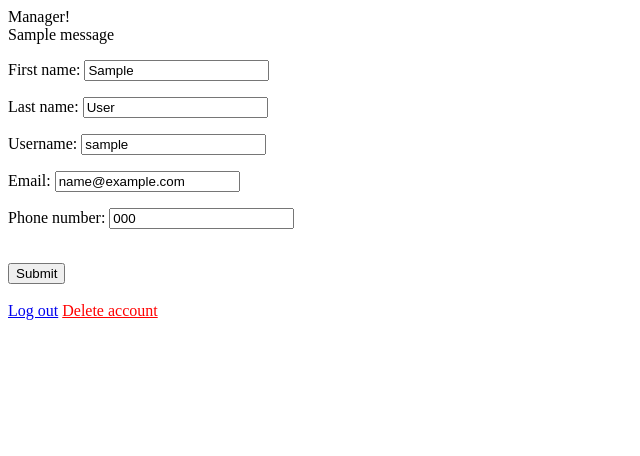
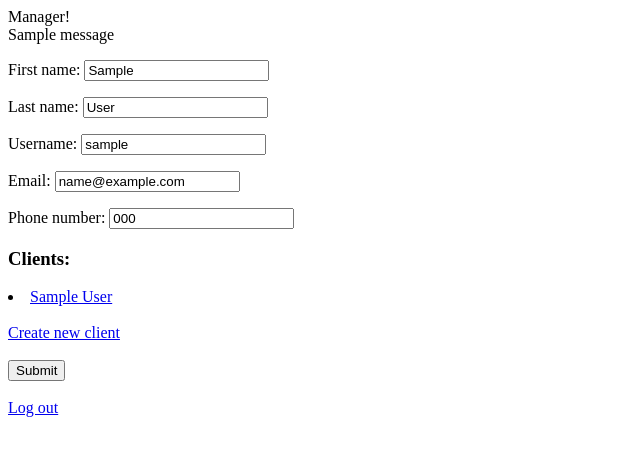
Before and after one commit to biloskurskyi/Digital-auto-service, a Django app: page /manager/profile/1/ in a window 1280 px wide. Shown: the top 456 px of the page, without its empty margins (0-640 px from the left). Run offline with Django 4.2, Linux system fonts and the light colour scheme; a user stored in the database is signed in; tables that the repository leaves empty hold one stand-in row (values such as "Sample post"); one stand-in notice (Sample message) is shown.

Commit message:
1st version for clients -new table -2 new forms -4 new templates -2 new controllers

```diff
--- a/DAS/accounts/forms.py
+++ b/DAS/accounts/forms.py
@@ -7,7 +7,7 @@ from django.contrib.auth.forms import (AuthenticationForm, UserChangeForm,
                                        UserCreationForm)
 from django.core.mail import send_mail
 
-from accounts.models import AccountUsers
+from accounts.models import AccountUsers, Client
 
 
 class UserLoginForm(AuthenticationForm):
@@ -79,3 +79,24 @@ class AccountProfileForm(UserChangeForm):
         super(AccountProfileForm, self).__init__(*args, **kwargs)
 
         self.fields['password'].widget = forms.HiddenInput()
+
+
+class CreateClientForm(forms.ModelForm):
+    class Meta:
+        model = Client
+        fields = '__all__'
+        exclude = ('owner',)
+        widgets = {
+            'date_of_birth': forms.DateInput(attrs={'type': 'date'}),
+        }
+
+
+class ClientForm(forms.ModelForm):
+    class Meta:
+        model = Client
+        fields = '__all__'
+        exclude = ('owner',)
+
+    def __init__(self, *args, **kwargs):
+        super(ClientForm, self).__init__(*args, **kwargs)
+        self.fields['date_of_birth'].widget = forms.DateInput(attrs={'type': 'date'})
--- a/DAS/accounts/templates/accounts/manager_profile.html
+++ b/DAS/accounts/templates/accounts/manager_profile.html
@@ -8,19 +8,31 @@
 </head>
 <body>
 <div class="profile">
-Manager!
+    Manager!
     {% for message in messages %}
         <div>{{ message }}</div>
     {% endfor %}
-    <form method="post" action="{% url 'accounts:owner_profile' pk=form.instance.pk %}">
+    <form method="post" action="{% url 'accounts:manager_profile' pk=form.instance.pk %}">
         {% csrf_token %}
         {{ form.as_p }}
+        <div>
+            <h3>Clients:</h3>
+            {% for client in clients %}
+                <li>
+                    <a href="{% url 'accounts:client_manager' pk=client.id %}">
+                        {{ client.first_name }} {{ client.last_name }}
+                    </a>
+                </li>
+            {% endfor %}
+        </div>
+    <br>
+        <a href="{% url 'accounts:manager_owner_create' user.id %}">Create new client</a>
+        <br>
         <br>
         <button type="submit">Submit</button>
         <br>
         <br>
         <a href="{% url 'accounts:log_out' %}">Log out</a>
-        <a href="{% url 'accounts:delete' user.id %}" style="color: red;">Delete account</a>
     </form>
 </div>
 </body>
--- a/DAS/accounts/urls.py
+++ b/DAS/accounts/urls.py
@@ -2,7 +2,8 @@ from django.contrib.auth.decorators import login_required
 from django.contrib.auth.views import LogoutView
 from django.urls import path
 from .views import (OwnerAccountProfileView, IndexView, MianView, UserLoginView, UserRegistrationView, AccountDelete,
-                    OwnerManagerAccountProfileView, ManagerAccountProfileView, CreateManagerView)
+                    OwnerManagerAccountProfileView, ManagerAccountProfileView, CreateManagerView, ClientOwnerCreateView,
+                    ClientManagerCreateView, ClientOwnerUpdateView, ClientManagerUpdateView)
 
 app_name = 'accounts'
 urlpatterns = [
@@ -21,4 +22,13 @@ urlpatterns = [
     path('manager/profile/<int:pk>/', login_required(ManagerAccountProfileView.as_view()), name='manager_profile'),
     path('create/manager/profile/<int:pk>/', login_required(CreateManagerView.as_view()), name='create_manager'),
 
+    path('owner/create/client/profile/<int:pk>/', login_required(ClientOwnerCreateView.as_view()),
+         name='client_owner_create'),
+    path('manager/create/client/profile/<int:pk>/', login_required(ClientManagerCreateView.as_view()),
+         name='manager_owner_create'),
+    path('owner/client/profile/<int:pk>/', login_required(ClientOwnerUpdateView.as_view()),
+         name='client_owner'),
+    path('manager/client/profile/<int:pk>/', login_required(ClientManagerUpdateView.as_view()),
+         name='client_manager'),
+
 ]
--- a/DAS/accounts/views.py
+++ b/DAS/accounts/views.py
@@ -1,14 +1,14 @@
-from common.views import TitleMixin, BaseView, CreateAccountView
+from common.views import TitleMixin, BaseView, CreateAccountView, AccountProfileView
 from django.contrib import messages
 from django.contrib.auth.views import LoginView
-from django.contrib.messages.views import SuccessMessageMixin
 from django.http import Http404
 from django.shortcuts import get_object_or_404
 from django.urls import reverse_lazy
 from django.views.generic import CreateView, UpdateView, DeleteView
 
-from .forms import AccountProfileForm, CreateAccountUserForm, UserLoginForm, CreateManagerUserForm
-from .models import AccountUsers
+from .forms import AccountProfileForm, CreateAccountUserForm, UserLoginForm, CreateManagerUserForm, CreateClientForm, \
+    ClientForm
+from .models import AccountUsers, Client
 
 
 class IndexView(BaseView):
@@ -56,20 +56,18 @@ class CreateManagerView(CreateAccountView):
         return kwargs
 
 
-class ManagerAccountProfileView(TitleMixin, UpdateView):
-    model = AccountUsers
-    form_class = AccountProfileForm
+class ManagerAccountProfileView(AccountProfileView):
     template_name = "accounts/manager_profile.html"
     title = 'DAS - manager account profile'
+    profile = 'manager_profile'
+    form_class = AccountProfileForm
 
     def get_context_data(self, **kwargs):
         context = super().get_context_data(**kwargs)
-        managers = self.object.get_managers()
-        context['managers'] = managers
+        manager = get_object_or_404(AccountUsers, id=self.request.user.owner_id)
+        clients = Client.objects.filter(owner=manager)
+        context['clients'] = clients
         return context
-
-    def get_success_url(self):
-        return reverse_lazy('accounts:profile', args=(self.object.id,))
 
     def dispatch(self, request, *args, **kwargs):
         profile_user = get_object_or_404(AccountUsers, pk=kwargs['pk'])
@@ -78,29 +76,24 @@ class ManagerAccountProfileView(TitleMixin, UpdateView):
             raise Http404("User not found")
         return super().dispatch(request, *args, **kwargs)
 
-    def form_valid(self, form):
-        messages.success(self.request, 'Profile updated successfully.')
-        return super().form_valid(form)
 
-    def form_invalid(self, form):
-        messages.error(self.request, 'Error updating profile.')
-        return super().form_invalid(form)
+class OwnerManagerAccountProfileView(AccountProfileView):
+    template_name = "accounts/owner_manager_profile.html"
+    title = 'DAS - manager account profile'
+    profile = 'owner_manager_profile'
 
 
-class OwnerManagerAccountProfileView(TitleMixin, UpdateView):
-    model = AccountUsers
-    form_class = AccountProfileForm
-    template_name = "accounts/owner_manager_profile.html"
-    title = 'DAS - manager account profile'
+class OwnerAccountProfileView(AccountProfileView):
+    template_name = 'accounts/owner_profile.html'
+    title = 'DAS - owner account profile'
+    profile = 'owner_profile'
 
     def get_context_data(self, **kwargs):
         context = super().get_context_data(**kwargs)
-        managers = self.object.get_managers()
-        context['managers'] = managers
+        owner = get_object_or_404(AccountUsers, id=self.request.user.id)
+        clients = Client.objects.filter(owner=owner)
+        context['clients'] = [client for client in clients]
         return context
-
-    def get_success_url(self):
-        return reverse_lazy('accounts:profile', args=(self.object.id,))
 
     def dispatch(self, request, *args, **kwargs):
         profile_user = get_object_or_404(AccountUsers, pk=kwargs['pk'])
@@ -108,45 +101,6 @@ class OwnerManagerAccountProfileView(TitleMixin, UpdateView):
         if (request.user != profile_user or not request.user.is_active) and profile_user.owner != request.user:
             raise Http404("User not found")
         return super().dispatch(request, *args, **kwargs)
-
-    def form_valid(self, form):
-        messages.success(self.request, 'Profile updated successfully.')
-        return super().form_valid(form)
-
-    def form_invalid(self, form):
-        messages.error(self.request, 'Error updating profile.')
-        return super().form_invalid(form)
-
-
-class OwnerAccountProfileView(TitleMixin, UpdateView):
-    model = AccountUsers
-    form_class = AccountProfileForm
-    template_name = "accounts/owner_profile.html"
-    title = 'DAS - owner account profile'
-
-    def get_context_data(self, **kwargs):
-        context = super().get_context_data(**kwargs)
-        managers = self.object.get_managers()
-        context['managers'] = managers
-        return context
-
-    def get_success_url(self):
-        return reverse_lazy('accounts:owner_profile', args=(self.object.id,))
-
-    def dispatch(self, request, *args, **kwargs):
-        profile_user = get_object_or_404(AccountUsers, pk=kwargs['pk'])
-        managers = self.request.user.get_managers()
-        if (request.user != profile_user or not request.user.is_active) and profile_user.owner != request.user:
-            raise Http404("User not found")
-        return super().dispatch(request, *args, **kwargs)
-
-    def form_valid(self, form):
-        messages.success(self.request, 'Profile updated successfully.')
-        return super().form_valid(form)
-
-    def form_invalid(self, form):
-        messages.error(self.request, 'Error updating profile.')
-        return super().form_invalid(form)
 
 
 class AccountDelete(TitleMixin, DeleteView):
@@ -176,3 +130,76 @@ class AccountDelete(TitleMixin, DeleteView):
     def form_invalid(self, form):
         messages.error(self.request, 'Error, profile was not deleted.')
         return super().form_invalid(form)
+
+
+class ClientOwnerCreateView(TitleMixin, CreateView):
+    model = Client
+    template_name = 'accounts/owner_create_client.html'
+    form_class = CreateClientForm
+
+    def form_valid(self, form):
+        owner_id = get_object_or_404(AccountUsers, id=self.request.user.id)
+        form.instance.owner = owner_id
+        return super().form_valid(form)
+
+    def get_success_url(self):
+        # print(f"Debug: self.object.id = {self.object.id}")
+        return reverse_lazy('accounts:owner_profile', args=(self.request.user.id,))
+
+    def dispatch(self, request, *args, **kwargs):
+        profile_user = get_object_or_404(AccountUsers, pk=kwargs['pk'])
+        if request.user != profile_user:
+            raise Http404("User not found")
+        return super().dispatch(request, *args, **kwargs)
+
+
+class ClientManagerCreateView(TitleMixin, CreateView):
+    model = Client
+    template_name = 'accounts/manager_create_client.html'
+    form_class = CreateClientForm
+
+    def form_valid(self, form):
+        form.instance.owner = self.request.user.owner
+        return super().form_valid(form)
+
+    def get_success_url(self):
+        return reverse_lazy('accounts:manager_profile', args=(self.request.user.id,))
+
+    def dispatch(self, request, *args, **kwargs):
+        profile_user = get_object_or_404(AccountUsers, pk=kwargs['pk'])
+        if request.user != profile_user:
+            raise Http404("User not found")
+        return super().dispatch(request, *args, **kwargs)
+
+
+class ClientOwnerUpdateView(TitleMixin, UpdateView):
+    model = Client
+    template_name = 'accounts/owner_client.html'
+    form_class = ClientForm
+
+    def get_success_url(self):
+        return reverse_lazy(f'accounts:client_owner', args=(self.object.id,))
+
+    def dispatch(self, request, *args, **kwargs):
+        profile_user = get_object_or_404(Client, pk=kwargs['pk'])
+        if (request.user != profile_user or not request.user.is_active) and profile_user.owner != request.user:
+            raise Http404("User not found")
+        return super().dispatch(request, *args, **kwargs)
+
+
+class ClientManagerUpdateView(TitleMixin, UpdateView):
+    model = Client
+    template_name = 'accounts/manager_client.html'
+    form_class = ClientForm
+
+    def get_success_url(self):
+        return reverse_lazy(f'accounts:client_manager', args=(self.object.id,))
+
+    def dispatch(self, request, *args, **kwargs):
+        profile_user = get_object_or_404(Client, pk=kwargs['pk'])
+        # print(request.user.owner_id)
+        # print(profile_user.owner_id)
+        if ((request.user != profile_user or not request.user.is_active)
+                and request.user.owner_id != profile_user.owner_id):
+            raise Http404("User not found")
+        return super().dispatch(request, *args, **kwargs)
--- a/DAS/common/views.py
+++ b/DAS/common/views.py
@@ -1,7 +1,12 @@
+from django.contrib import messages
 from django.contrib.messages.views import SuccessMessageMixin
-from django.views.generic import TemplateView, CreateView
+from django.http import Http404
+from django.shortcuts import get_object_or_404
+from django.urls import reverse_lazy
+from django.views.generic import TemplateView, CreateView, UpdateView
 
-from accounts.models import AccountUsers
+from accounts.forms import AccountProfileForm
+from accounts.models import AccountUsers, Client
 
 
 class TitleMixin:
@@ -19,3 +24,47 @@ class BaseView(TitleMixin, TemplateView):
 
 class CreateAccountView(TitleMixin, SuccessMessageMixin, CreateView):
     model = AccountUsers
+
+
+class AccountProfileView(TitleMixin, UpdateView):
+    model = AccountUsers
+    form_class = AccountProfileForm
+    profile = 'profile'
+
+    def get_context_data(self, **kwargs):
+        context = super().get_context_data(**kwargs)
+
+        managers = self.object.get_managers()
+        context['managers'] = managers
+
+        # owner = get_object_or_404(AccountUsers, id=self.request.user.id)
+        # clients = Client.objects.filter(owner=owner)
+        # context['clients'] = [(client, client.id) for client in clients]
+
+        return context
+
+    # def get_context_data(self, **kwargs):
+    #     context = super().get_context_data(**kwargs)
+    #     owner = get_object_or_404(AccountUsers, id=self.request.user.id)
+    #     clients = Client.objects.filter(owner=owner)
+    #     context['clients'] = [(client, client.id) for client in clients]
+    #     # print([(client, client.id) for client in clients])
+    #     return context
+
+    def get_success_url(self):
+        return reverse_lazy(f'accounts:{self.profile}', args=(self.object.id,))
+
+    def dispatch(self, request, *args, **kwargs):
+        profile_user = get_object_or_404(AccountUsers, pk=kwargs['pk'])
+        managers = self.request.user.get_managers()
+        if (request.user != profile_user or not request.user.is_active) and profile_user.owner != request.user:
+            raise Http404("User not found")
+        return super().dispatch(request, *args, **kwargs)
+
+    def form_valid(self, form):
+        messages.success(self.request, 'Profile updated successfully.')
+        return super().form_valid(form)
+
+    def form_invalid(self, form):
+        messages.error(self.request, 'Error updating profile.')
+        return super().form_invalid(form)
```
Also changed, not shown: DAS/accounts/models.py (+14 -0 lines), DAS/accounts/templates/accounts/manager_client.html (added, +30 -0 lines), DAS/accounts/templates/accounts/manager_create_client.html (added, +16 -0 lines), DAS/accounts/templates/accounts/owner_client.html (added, +32 -0 lines), DAS/accounts/templates/accounts/owner_create_client.html (added, +16 -0 lines), DAS/accounts/templates/accounts/owner_manager_profile.html (+7 -2 lines), DAS/accounts/templates/accounts/owner_profile.html (+17 -3 lines).
